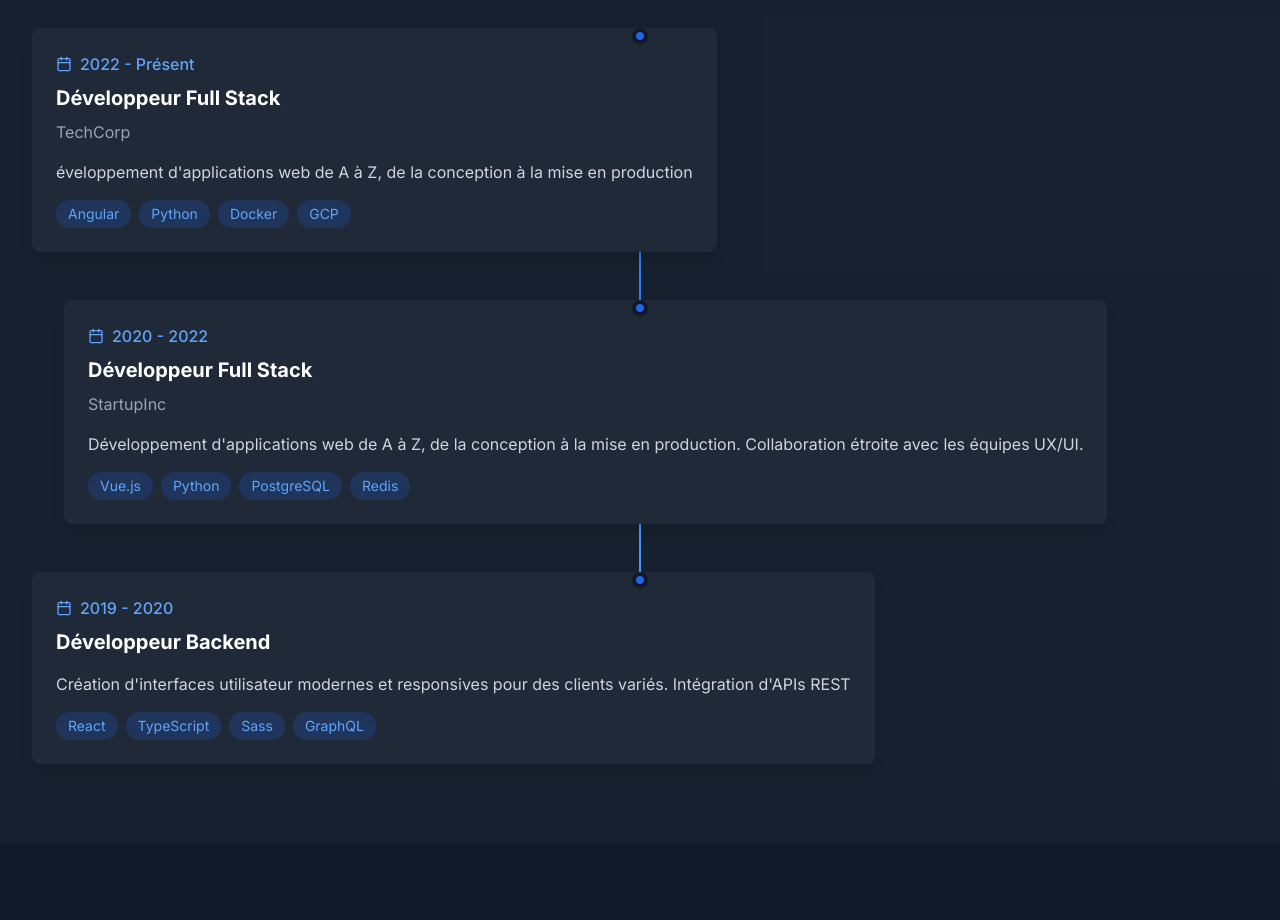
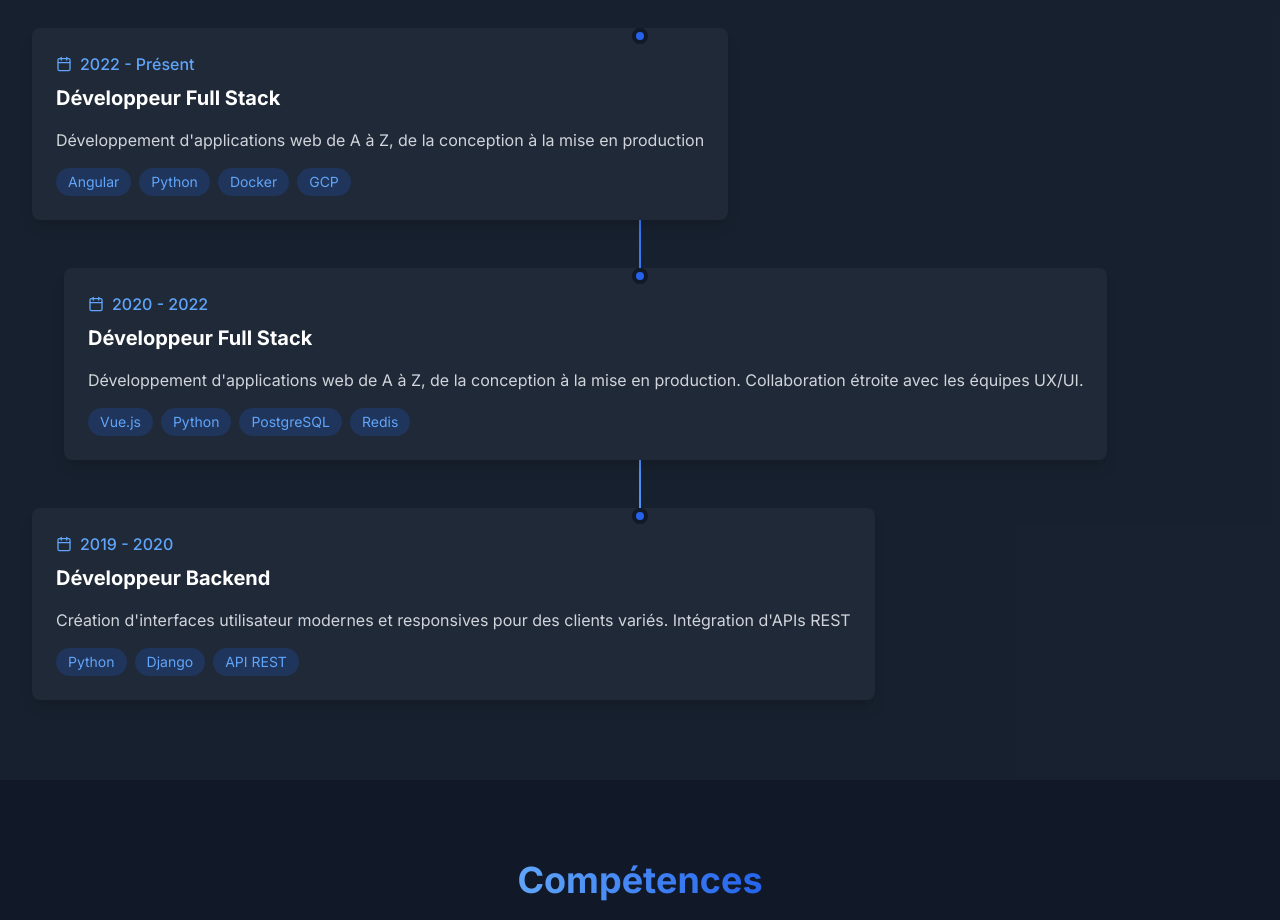
Before and after one commit to misterbrain27/misterbrain27.github.io, a React (Vite) app: page / in a window 1280 px wide. Shown: the part 1000-1920 px from the top of the page. Built offline with nearby package versions, Linux system fonts and the light colour scheme.

Commit message:
modify second experience

```diff
--- a/src/App.tsx
+++ b/src/App.tsx
@@ -205,14 +205,14 @@ function App() {
               {[
                 {
                   title: "Développeur Full Stack",
-                  company: "TechCorp",
+                  company: "",
                   period: "2022 - Présent",
-                  description: "éveloppement d'applications web de A à Z, de la conception à la mise en production",
+                  description: "Développement d'applications web de A à Z, de la conception à la mise en production",
                   technologies: ["Angular", "Python", "Docker", "GCP"]
                 },
                 {
                   title: "Développeur Full Stack",
-                  company: "StartupInc",
+                  company: "",
                   period: "2020 - 2022",
                   description: "Développement d'applications web de A à Z, de la conception à la mise en production. Collaboration étroite avec les équipes UX/UI.",
                   technologies: ["Vue.js", "Python", "PostgreSQL", "Redis"]
@@ -222,7 +222,7 @@ function App() {
                   company: "",
                   period: "2019 - 2020",
                   description: "Création d'interfaces utilisateur modernes et responsives pour des clients variés. Intégration d'APIs REST ",
-                  technologies: ["React", "TypeScript", "Sass", "GraphQL"]
+                  technologies: ["Python", "Django", "API REST"]
                 }
               ].map((exp, index) => (
                 <div key={index} className="relative flex items-start">
```
